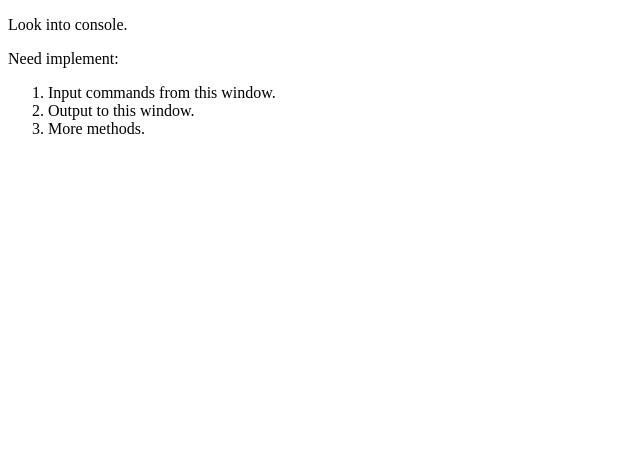
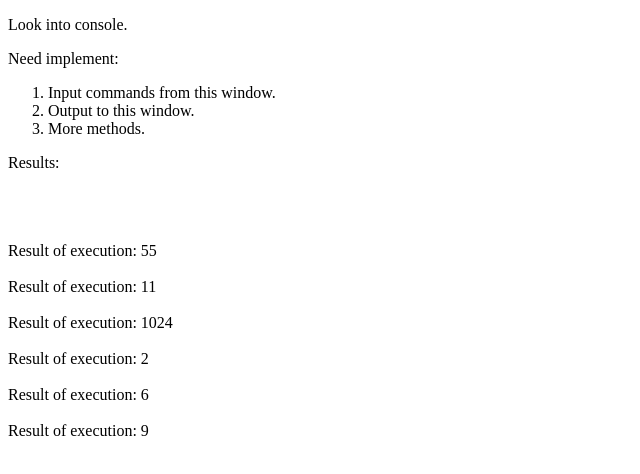
Before and after one commit to MarkAlexI/-egg-language, a plain HTML site: page index.html in a window 1280 px wide. Shown: the whole page, without its empty margins (0-640 px from the left). Drawn offline with Linux system fonts and the light colour scheme.

Commit message:
Fix 'comments'. Add simple output of results.

```diff
--- a/index.html
+++ b/index.html
@@ -14,6 +14,9 @@
         <li>Output to this window.</li>
         <li>More methods.</li>
     </ol>
+    <p>Results:</p>
+    <br>
+    <div id="output"></div>
     <script src="run.js"></script>
 </body>
 </html>
--- a/run.js
+++ b/run.js
@@ -14,8 +14,7 @@ function parseExpression(program) {
 }
 
 function skipSpace(string) {
-  string =
-    string.substr(0, string.indexOf("#")) + string.substr(string.indexOf("\n"));
+  string = string.replace(/#.*?\n/, "");
   let first = string.search(/\S/);
   if (first == -1) return "";
   return string.slice(first);
@@ -153,14 +152,17 @@ topEnv["element"] = function (array, i) {
 
 topEnv["print"] = function (value) {
   console.log(value);
+  const div = document.getElementById("output");
+  const text = div.innerHTML;
+  div.innerHTML = text + "<br></br>" + "Result of execution: " + value;
   //return value;
 };
 
 /*Do it again!©Appolo440*/
-/* let prog = parse("if(true, false, true)");
+/*  let prog = parse("if(true, false, true)");
   console.log(evaluate(prog, topEnv)); // → false
 
-  console.log(JSON.stringify(parse("+(a, 10)")));
+  console.log(JSON.stringify(parse("+(a, 10)")));*/
   // → {type: "apply",
   // operator: {type: "word", name: "+"},
   // args: [{type: "word", name: "a"},
@@ -199,8 +201,8 @@ run("do(define(sum, fun(array,",
 
 run("do(define(f, fun(a, fun(b, +(a, b)))),",
     " print(f(4)(5)))");
-// → 9*/
+// → 9
 
 //verify exist of comments
-console.log(parse("# hello\nx"));
-console.log(parse("a # one    # two\n()"));
+//run("do(print('# hello\n1'))");
+//print(parse("a # one    # two\n()"));
```
